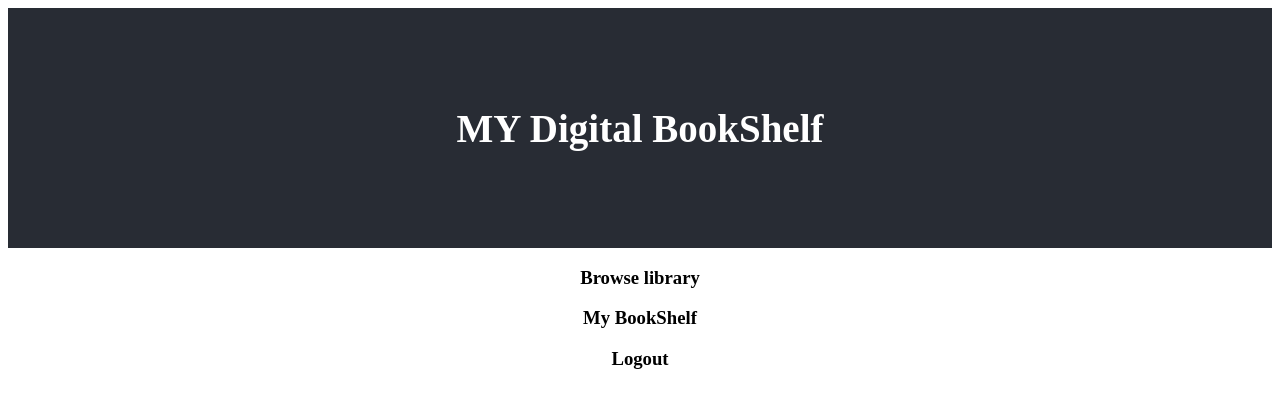
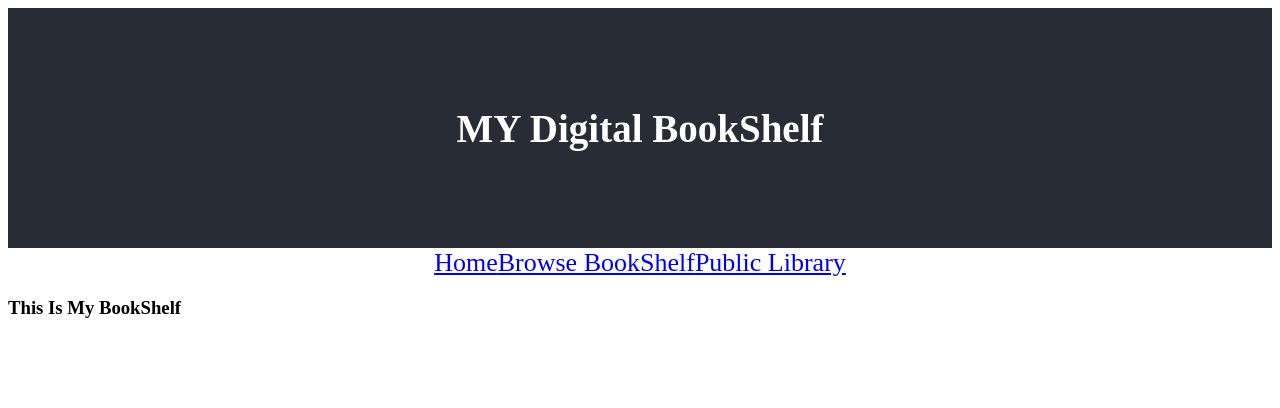
Before and after one commit to TinaG90/flatiron-phase-2-project, a React (Create React App) app: page /BookShelf in a window 1280 px wide. Shown: the top 408 px of the page. Built offline with nearby package versions, Linux system fonts and the light colour scheme.

Commit message:
navigation links work

```diff
--- a/src/App.js
+++ b/src/App.js
@@ -4,19 +4,22 @@ import Home from "./Home";
 import BookShelf from "./Bookshelf";
 import Library from "./Library";
 import { useState } from "react";
+import { Routes, Route } from "react-router-dom";
 
 function App() {
-  const [page, setPage] = useState("");
+  const [page, setPage] = useState({ Home });
 
   return (
     <div className="App">
       <header className="App-header">
         <h2>MY Digital BookShelf</h2>
       </header>
-      <Navigation />
-      <Home />
-      <BookShelf />
-      <Library />
+      <Navigation onSetPage={setPage} />
+      <Routes>
+        <Route path="/Home" element={<Home />} />
+        <Route path="/BookShelf" element={<BookShelf />} />
+        <Route path="/Library" element={<Library />} />
+      </Routes>
     </div>
   );
 }
--- a/src/Bookshelf.js
+++ b/src/Bookshelf.js
@@ -1,4 +1,4 @@
 function BookShelf() {
-  return console.log("BooKshelf composnent");
+  return <h3>This Is My BookShelf</h3>;
 }
 export default BookShelf;
--- a/src/Home.js
+++ b/src/Home.js
@@ -1,4 +1,4 @@
 function Home() {
-  return console.log("Home composnent");
+  return <h3>This Is My Home Page</h3>;
 }
 export default Home;
--- a/src/Library.js
+++ b/src/Library.js
@@ -1,4 +1,4 @@
 function Library() {
-  return console.log("Library composnent");
+  return <h3>This Is My My Library</h3>;
 }
 export default Library;
--- a/src/Navigation.js
+++ b/src/Navigation.js
@@ -1,12 +1,14 @@
 import "./Styling/navigation.css";
+import { Link } from "react-router-dom";
 
 function Navigation() {
   return (
-    <div className="Navigation">
-      <h3>Browse library</h3>
-      <h3>My BookShelf</h3>
-      <h3>Logout</h3>
-    </div>
+    <nav className="Navigation">
+      <Link to="/Home">Home</Link>
+      <Link to="/BookShelf">Browse BookShelf</Link>
+      <Link to="/Library">Public Library</Link>
+    </nav>
   );
 }
+
 export default Navigation;
--- a/src/Styling/navigation.css
+++ b/src/Styling/navigation.css
@@ -1,4 +1,6 @@
 .Navigation {
     display: flexbox;
     text-align: center;
+    font-size: calc(10px + 2vmin);
+
 }
--- a/src/index.js
+++ b/src/index.js
@@ -3,12 +3,15 @@ import ReactDOM from "react-dom/client";
 import "./Styling/index.css";
 import App from "./App";
 import reportWebVitals from "./reportWebVitals";
+import { BrowserRouter as Router } from "react-router-dom";
 
 const root = ReactDOM.createRoot(document.getElementById("root"));
 root.render(
-  <React.StrictMode>
-    <App />
-  </React.StrictMode>
+  <Router>
+    <React.StrictMode>
+      <App />
+    </React.StrictMode>
+  </Router>
 );
 
 // If you want to start measuring performance in your app, pass a function
```
